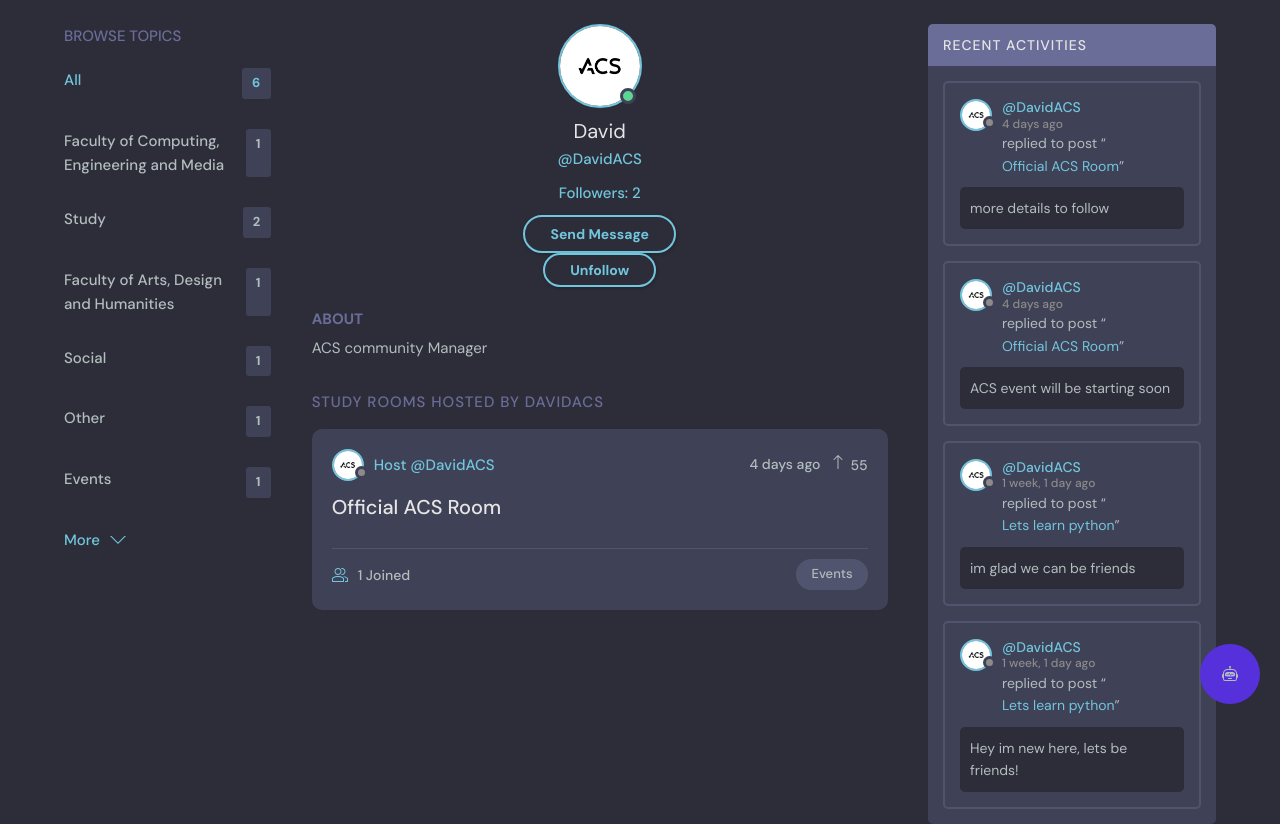
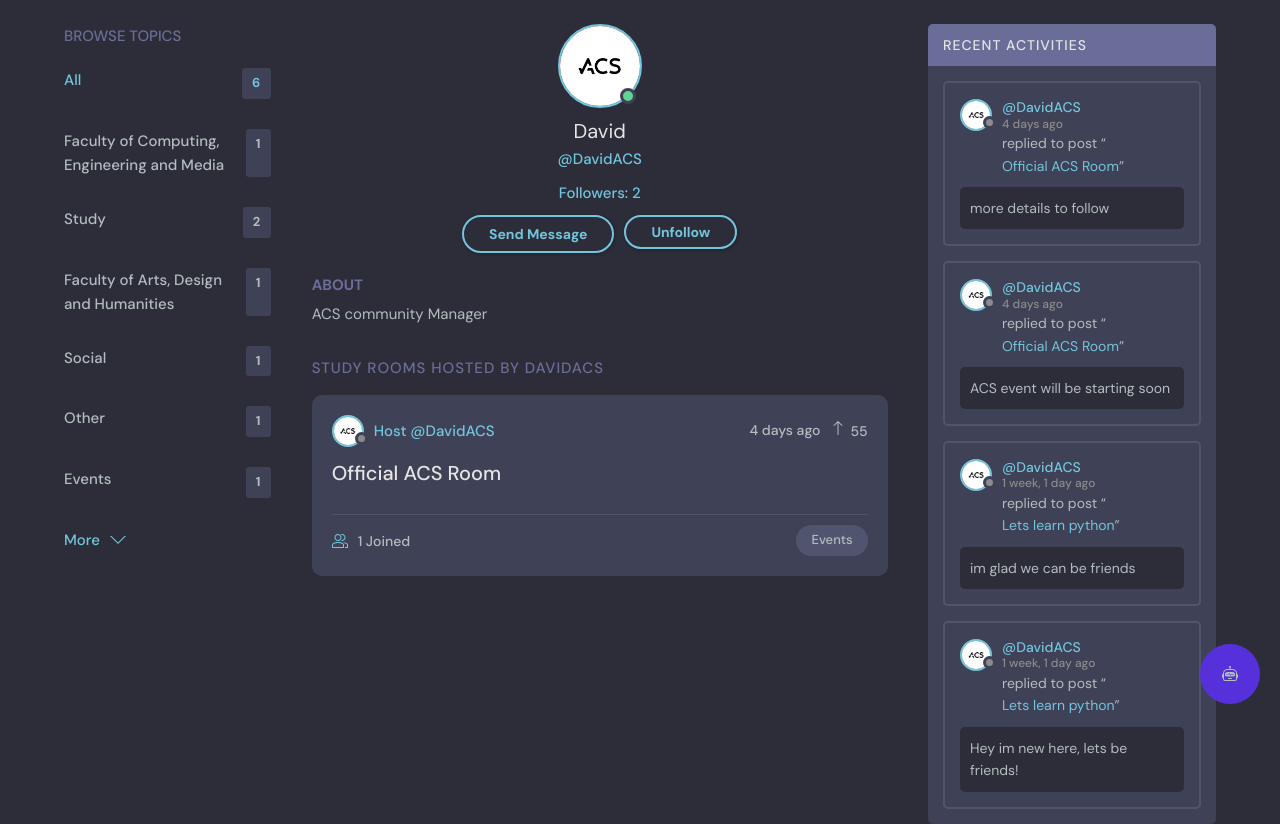
Before and after one commit to ardz01/uniBud, a Django app: page /profile/5/ in a window 1280 px wide. Shown: the part 76-900 px from the top of the page. Run offline with Django 4.2, Linux system fonts and the light colour scheme; a user stored in the database is signed in; data comes from the database, SQL or seed files in the repository; both versions use the stored data as it was after the commit.

Commit message:
code tidy

```diff
--- a/base/templates/base/profile.html
+++ b/base/templates/base/profile.html
@@ -23,6 +23,7 @@
           <a href="{% url 'update-user' %}" class="btn btn--main btn--pill">Edit Profile</a>
           {% endif %}
           {% if request.user != user %}
+        <div class="profile__buttons">
           <a href="{% url 'create-message' user.id %}" class="btn btn--main btn--pill">Send Message </a>
           {% if is_following %}
             <form method="POST" action="{% url 'unfollow-user' pk=user.pk %}">
@@ -34,10 +35,12 @@
                 {% csrf_token %}
                 <button type="submit" class="btn btn--pill btn--main" name="follow">Follow</button>
             </form>
-        {% endif %}
-
           {% endif %}
         </div>
+        {% endif %}
+      </div>
+
+
         <div class="profile__about">
           <h3>About</h3>
           <p>
--- a/base/templates/base/room.html
+++ b/base/templates/base/room.html
@@ -1,5 +1,5 @@
 {% extends 'main.html' %}
-
+{% load static %}
 {% block content %}
 <main class="profile-page layout layout--2">
   <div class="container">
@@ -184,4 +184,5 @@
   </div>
 </main>
 <script src="script.js"></script>
+<script src="{% static 'js/chatbot.js' %}"></script>
 {% endblock content %}
--- a/static/styles/style.css
+++ b/static/styles/style.css
@@ -894,6 +894,15 @@ a {
 .profile-page .roomList__header h2 {
   color: var(--color-dark-light);
 }
+
+.profile__buttons {
+  display: flex;
+  gap: 10px; /* adjust the value as needed */
+  justify-content: center;
+  flex-wrap: wrap;
+}
+
+
 
 /*==============================
 =>  Room
@@ -1491,7 +1500,7 @@ margin-bottom: 10px;
 }
 
 .chatbot-close {
-  font-size: 20px;
+  font-size: 30px;
   cursor: pointer;
 }
 
```
Also changed, not shown: db.sqlite3.
